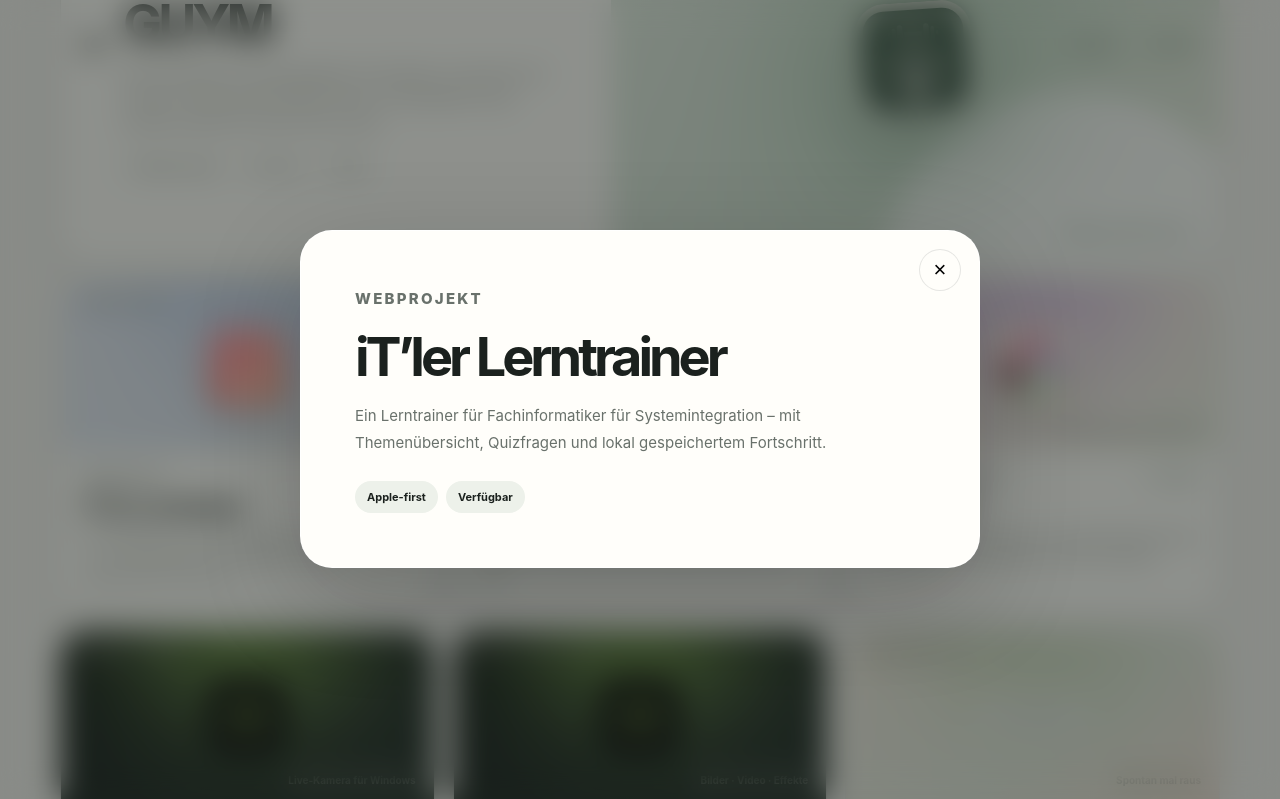
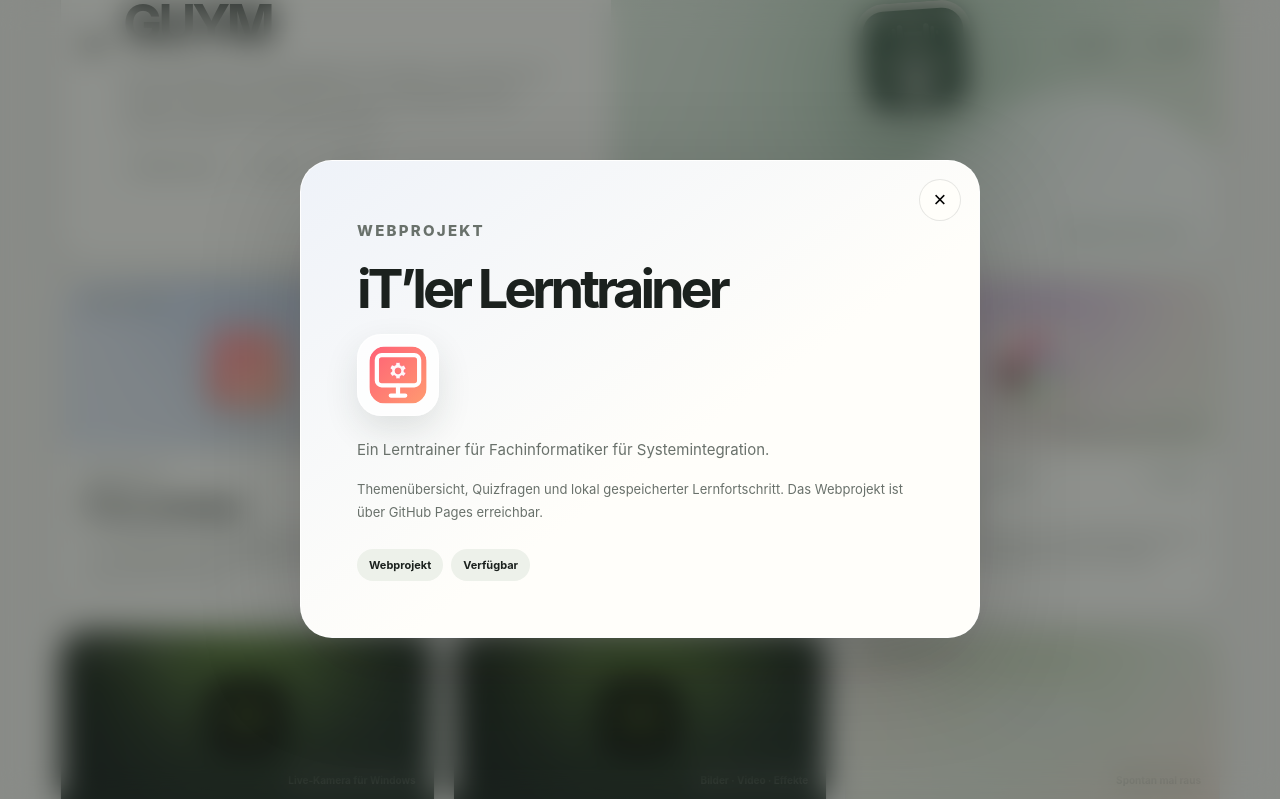
Before and after one commit to jorgodivazzi/jorgodivazzi.github.io, a plain HTML site: page index.html in a window 1280 px wide. Both pictures are taken after a click on the button 247 px from the left and 1288 px from the top of the page. Shown: the part 842-1641 px from the top of the page. Drawn offline with Linux system fonts and the light colour scheme.

Commit message:
Add color-matched project detail modals

```diff
--- a/index.html
+++ b/index.html
@@ -111,7 +111,7 @@
     .project-art .logo-castr { width:88px;height:88px;padding:12px;border:1px solid rgba(30,43,34,.08);border-radius:25px;background:rgba(255,255,255,.88);box-shadow:0 16px 34px rgba(30,43,34,.12); }
     .project-card,.featured{cursor:pointer}.project-card:focus-visible,.featured:focus-visible{outline:3px solid rgba(71,107,88,.55);outline-offset:4px}
     .project-modal{position:fixed;inset:0;z-index:50;display:grid;place-items:center;padding:22px;background:rgba(19,25,21,.48);backdrop-filter:blur(16px);opacity:0;visibility:hidden;transition:opacity .28s,visibility .28s}.project-modal.open{opacity:1;visibility:visible}
-    .modal-panel{position:relative;width:min(680px,100%);max-height:82vh;overflow:auto;padding:clamp(28px,6vw,54px);border:1px solid rgba(255,255,255,.75);border-radius:32px;background:var(--surface);box-shadow:0 32px 100px rgba(0,0,0,.22);transform:translateY(18px) scale(.97);transition:transform .34s cubic-bezier(.2,.75,.25,1)}.project-modal.open .modal-panel{transform:none}
+    .modal-panel{position:relative;width:min(680px,100%);max-height:82vh;overflow:auto;padding:clamp(30px,6vw,56px);border:1px solid rgba(255,255,255,.78);border-radius:32px;background:linear-gradient(145deg,color-mix(in srgb,var(--project-glow,#dce9df) 22%,white),#fffefa 58%);box-shadow:0 32px 100px rgba(0,0,0,.22);transform:translateY(42px) scale(.88) rotateX(7deg);filter:blur(5px);opacity:.6;transition:transform .62s cubic-bezier(.16,1.35,.34,1),filter .45s,opacity .3s}.project-modal.open .modal-panel{transform:translateY(0) scale(1) rotateX(0);filter:blur(0);opacity:1}.modal-logo-wrap{width:82px;height:82px;margin:15px 0 20px;padding:11px;display:grid;place-items:center;border-radius:24px;border:1px solid rgba(255,255,255,.85);background:rgba(255,255,255,.78);box-shadow:0 14px 34px rgba(35,48,38,.12)}.modal-logo-wrap img{width:100%;height:100%;object-fit:contain;border-radius:17px}.modal-panel #modal-extra{font-size:13px}
     .modal-close{position:absolute;top:18px;right:18px;width:42px;height:42px;border:1px solid var(--line);border-radius:50%;background:#fffefa;font-size:22px;cursor:pointer}.modal-panel h2{margin:18px 0}.modal-panel p{color:var(--muted);font-size:15px;line-height:1.8}.modal-tags{display:flex;gap:8px;flex-wrap:wrap;margin-top:25px}.modal-tags span{padding:9px 12px;border-radius:99px;background:#edf1ea;font-size:11px;font-weight:700}body.modal-open{overflow:hidden}
     .art-caption { position: absolute; z-index: 3; top: 16px; left: 18px; color: rgba(33,50,39,.66); font-size: 9px; font-weight: 800; letter-spacing: .13em; text-transform: uppercase; }
     .art-mark { position: absolute; z-index: 3; right: 18px; bottom: 15px; color: rgba(33,50,39,.58); font-size: 10px; font-weight: 700; }
@@ -254,15 +254,15 @@
         </article>
         <article class="project-card reveal">
           <div class="project-art art-castr"><span class="art-caption">Audio · iOS</span><img class="logo-castr" src="assets/castr.png" alt="CASTR Zeichen"><span class="art-mark">Podcasts · RSS</span></div>
-          <div class="project-body"><div class="project-meta"><span class="project-type">SwiftUI</span><span class="status">App-Grundlage</span></div><h3>CASTR</h3><p>Podcasts entdecken und direkt aus öffentlichen RSS-Feeds hören. Deine persönliche Bibliothek bleibt auf dem Gerät.</p></div>
+          <div class="project-body"><div class="project-meta"><span class="project-type">iOS · SwiftUI</span><span class="status">App-Grundlage</span></div><h3>CASTR</h3><p>Podcasts entdecken und direkt aus öffentlichen RSS-Feeds hören. Deine persönliche Bibliothek bleibt auf dem Gerät.</p></div>
         </article>
         <article class="project-card reveal">
           <div class="project-art art-geoarty"><span class="art-caption">Foto · iOS</span><img src="assets/geoarty.png" alt="GEOARTY App-Icon"><span class="art-mark">Looks direkt auf dem iPhone</span></div>
-          <div class="project-body"><div class="project-meta"><span class="project-type">SwiftUI · On-device</span><span class="status">In Arbeit</span></div><h3>GEOARTY</h3><p>Ein Foto-Studio fürs iPhone, das ausgewählte Bilder direkt auf dem Gerät in neue grafische Looks verwandelt.</p></div>
+          <div class="project-body"><div class="project-meta"><span class="project-type">iOS · SwiftUI · On-device</span><span class="status">In Arbeit</span></div><h3>GEOARTY</h3><p>Ein Foto-Studio fürs iPhone, das ausgewählte Bilder direkt auf dem Gerät in neue grafische Looks verwandelt.</p></div>
         </article>
         <article class="project-card reveal">
           <div class="project-art art-lpp"><span class="art-caption">Kamera · iPhone</span><img src="assets/lpp.png" alt="Luma Pulse App-Icon"><span class="art-mark">Live-Kamera für Windows</span></div>
-          <div class="project-body"><div class="project-meta"><span class="project-type">Luma Pulse Protocol</span><span class="status">Sender-Prototyp</span></div><h3>Luma Pulse Sender</h3><p>Die iPhone-Kamera als Live-Quelle für eine Windows-Bühnenvisualisierung. Pairing und Videostream sind noch offen.</p></div>
+          <div class="project-body"><div class="project-meta"><span class="project-type">iOS · Luma Pulse Protocol</span><span class="status">Sender-Prototyp</span></div><h3>Luma Pulse Sender</h3><p>Die iPhone-Kamera als Live-Quelle für eine Windows-Bühnenvisualisierung. Pairing und Videostream sind noch offen.</p></div>
         </article>
         <article class="project-card reveal">
           <div class="project-art art-lpp"><span class="art-caption">Audio · Stage Visuals</span><img src="assets/lpp.png" alt="Luma Pulse App-Icon"><span class="art-mark">Bilder · Video · Effekte</span></div>
@@ -270,7 +270,7 @@
         </article>
         <article class="project-card reveal">
           <div class="project-art art-kurzma art-inprogress"><span class="art-caption">Entdecken · iOS</span><span class="inprogress-label">Logo in Arbeit</span><span class="art-mark">Spontan mal raus</span></div>
-          <div class="project-body"><div class="project-meta"><span class="project-type">SwiftUI-Prototyp</span><span class="status">In Entwicklung</span></div><h3>KurzMa</h3><p>Eine spontane Idee für den nächsten Mini-Ausflug: Ort in der Nähe finden, ein Ziel ziehen und schöne Abenteuer speichern oder teilen.</p></div>
+          <div class="project-body"><div class="project-meta"><span class="project-type">iOS · SwiftUI-Prototyp</span><span class="status">In Entwicklung</span></div><h3>KurzMa</h3><p>Eine spontane Idee für den nächsten Mini-Ausflug: Ort in der Nähe finden, ein Ziel ziehen und schöne Abenteuer speichern oder teilen.</p></div>
         </article>
       </div>
     </section>
@@ -280,7 +280,7 @@
       <div class="about-copy"><h2 data-anm-scroll-text-reveal>Nicht nur fertige Apps. Auch der Weg dorthin.</h2><p>Ich entwickle meine Projekte Schritt für Schritt: Idee festhalten, eine erste Version bauen, ausprobieren und weiter verbessern. Manche sind schon nutzbar, andere wachsen gerade erst. Der Quellcode der Projekte bleibt privat.</p></div>
     </section>
   </main>
-  <div class="project-modal" id="project-modal" aria-hidden="true"><section class="modal-panel" role="dialog" aria-modal="true" aria-labelledby="modal-title"><button class="modal-close" type="button" aria-label="Schließen">×</button><p class="section-kicker" id="modal-kicker">PROJEKT</p><h2 id="modal-title"></h2><p id="modal-description"></p><div class="modal-tags" id="modal-tags"></div></section></div>
+  <div class="project-modal" id="project-modal" aria-hidden="true"><section class="modal-panel" role="dialog" aria-modal="true" aria-labelledby="modal-title"><button class="modal-close" type="button" aria-label="Schließen">×</button><p class="section-kicker" id="modal-kicker">PROJEKT</p><h2 id="modal-title"></h2><div class="modal-logo-wrap"><img id="modal-logo" alt=""></div><p id="modal-description"></p><p id="modal-extra"></p><div class="modal-tags" id="modal-tags"></div></section></div>
   <footer class="shell"><span>Jorgo Divazzi · Digitale Projekte</span><a href="https://github.com/jorgodivazzi" target="_blank" rel="noreferrer">GitHub ↗</a></footer>
   <script>
     (() => {
@@ -288,8 +288,17 @@
       const cards = document.querySelectorAll('.reveal');
       const reduce = window.matchMedia('(prefers-reduced-motion: reduce)').matches;
       const modal=document.getElementById('project-modal'), closeButton=modal.querySelector('.modal-close'); let lastTrigger=null;
+      const projectInfo={
+        'GÜYM':['Dein Trainingsbegleiter für Einheiten, Fortschritt und Pausen. Die Web-App speichert lokal; parallel entsteht die native iPhone-App.','Schwerpunkt: Trainingseinheiten, Satz- und Wiederholungsprotokoll, Pausentimer und lokaler Datenbesitz.'],
+        'iT’ler Lerntrainer':['Ein Lerntrainer für Fachinformatiker für Systemintegration.','Themenübersicht, Quizfragen und lokal gespeicherter Lernfortschritt. Das Webprojekt ist über GitHub Pages erreichbar.'],
+        'CASTR':['Ein Podcast-Player für iPhone und iPad, entwickelt mit SwiftUI.','Öffentliche RSS-Feeds entdecken, Folgen anhören und eine persönliche Bibliothek lokal auf dem Gerät verwalten.'],
+        'GEOARTY':['Ein kreatives Foto-Studio für iPhone, entwickelt mit SwiftUI.','Bilder direkt auf dem Gerät in grafische Looks verwandeln. Der Fokus liegt auf einer einfachen mobilen Bearbeitung und On-device-Verarbeitung.'],
+        'Luma Pulse Sender':['Eine iOS-App als Kameraquelle für Luma Pulse auf Windows.','Der Sender-Prototyp verbindet die iPhone-Kamera mit einer Bühnenvisualisierung. Pairing und Videostream sind noch in Arbeit.'],
+        'Luma Pulse React':['Ein audio-reaktiver Visual-Workspace für Bühne und OBS.','Ebenen gestalten, Frequenzbereiche zuweisen und Bilder, Video und Effekte verbinden. Das Projekt läuft derzeit als Windows-Prototyp.'],
+        'KurzMa':['Ein spontaner Mini-Ausflug, geplant als iOS-App mit SwiftUI.','In der Nähe ein Ziel finden oder ziehen, Orte speichern und schöne Abenteuer mit anderen teilen.']
+      };
       const closeProject=()=>{modal.classList.remove('open');modal.setAttribute('aria-hidden','true');document.body.classList.remove('modal-open');lastTrigger?.focus()};
-      const openProject=(card)=>{lastTrigger=card;document.getElementById('modal-title').textContent=card.querySelector('h3')?.textContent||'GÜYM';document.getElementById('modal-description').textContent=card.querySelector('.project-body p,.featured-copy p')?.textContent||'';document.getElementById('modal-kicker').textContent=card.querySelector('.project-type')?.textContent||'Apple · iOS';document.getElementById('modal-tags').replaceChildren(...['Apple-first',card.querySelector('.status')?.textContent].filter(Boolean).map(t=>{const e=document.createElement('span');e.textContent=t;return e}));modal.classList.add('open');modal.setAttribute('aria-hidden','false');document.body.classList.add('modal-open');closeButton.focus()};
+      const openProject=(card)=>{lastTrigger=card;const title=card.querySelector('h3')?.textContent||'GÜYM';const info=projectInfo[title]||['Ein unabhängiges digitales Projekt.','Weitere Einblicke folgen mit dem nächsten Entwicklungsschritt.'];document.getElementById('modal-title').textContent=title;document.getElementById('modal-description').textContent=info[0];document.getElementById('modal-extra').textContent=info[1];document.getElementById('modal-kicker').textContent=card.querySelector('.project-type')?.textContent||'Training · iOS';const artwork=card.querySelector('.project-art img,.feature-logo');const logo=document.getElementById('modal-logo');logo.src=artwork?.getAttribute('src')||'';logo.alt=title+' Logo';const glow=card.querySelector('.project-art, .feature-visual');modal.querySelector('.modal-panel').style.setProperty('--project-glow',glow?getComputedStyle(glow).getPropertyValue('--glow').trim()||'#cfe0d0':'#cfe0d0');const ios=['CASTR','GEOARTY','Luma Pulse Sender','KurzMa'].includes(title);document.getElementById('modal-tags').replaceChildren(...[ios?'Für iOS entwickelt':(card.querySelector('.project-type')?.textContent||'Projekt'),card.querySelector('.status')?.textContent].filter(Boolean).map(t=>{const e=document.createElement('span');e.textContent=t;return e}));modal.classList.add('open');modal.setAttribute('aria-hidden','false');document.body.classList.add('modal-open');closeButton.focus()};
       document.querySelectorAll('.project-card,.featured').forEach(c=>{c.tabIndex=0;c.setAttribute('role','button');c.setAttribute('aria-haspopup','dialog');c.addEventListener('click',e=>{if(!e.target.closest('a,button'))openProject(c)});c.addEventListener('keydown',e=>{if(e.key==='Enter'||e.key===' '){e.preventDefault();openProject(c)}})});closeButton.addEventListener('click',closeProject);modal.addEventListener('click',e=>{if(e.target===modal)closeProject()});document.addEventListener('keydown',e=>{if(e.key==='Escape'&&modal.classList.contains('open'))closeProject()});
       if (!reduce && 'IntersectionObserver' in window) {
         const observer = new IntersectionObserver((entries, current) => {
```
